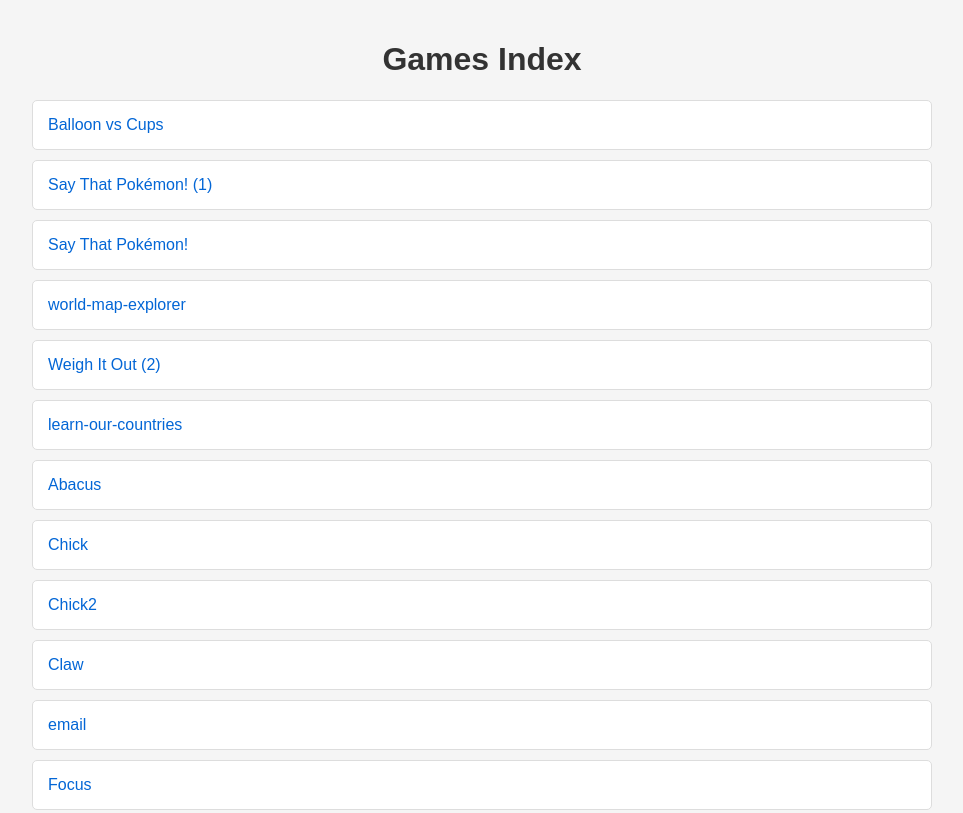
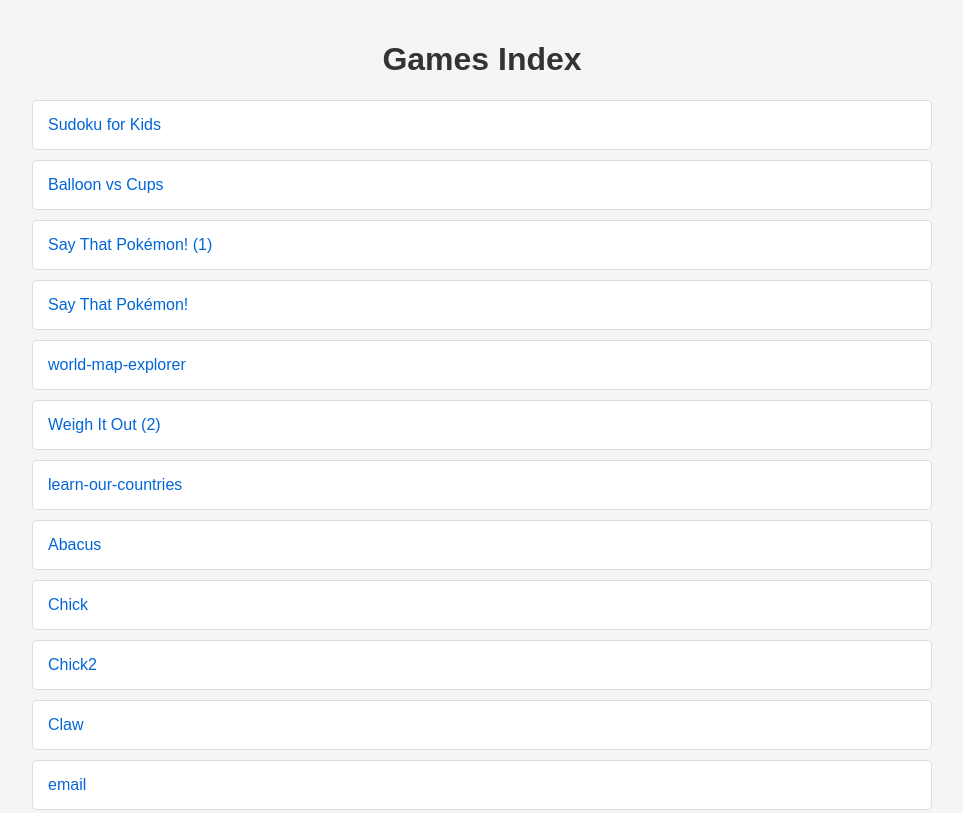
Before and after one commit to cragtlab/apps2, a browser extension: page games/index.html in a window 1280 px wide. Shown: the top 813 px of the page, without its empty margins (158-1121 px from the left). Drawn offline with Linux system fonts and the light colour scheme.

Commit message:
Update index.html

```diff
--- a/games/index.html
+++ b/games/index.html
@@ -47,6 +47,7 @@
 
     <script>
         const games = [
+            "Sudoku for Kids.html",
             "Balloon vs Cups.html",
             "Say That Pokémon! (1).html",
             "Say That Pokémon!.html",
```
